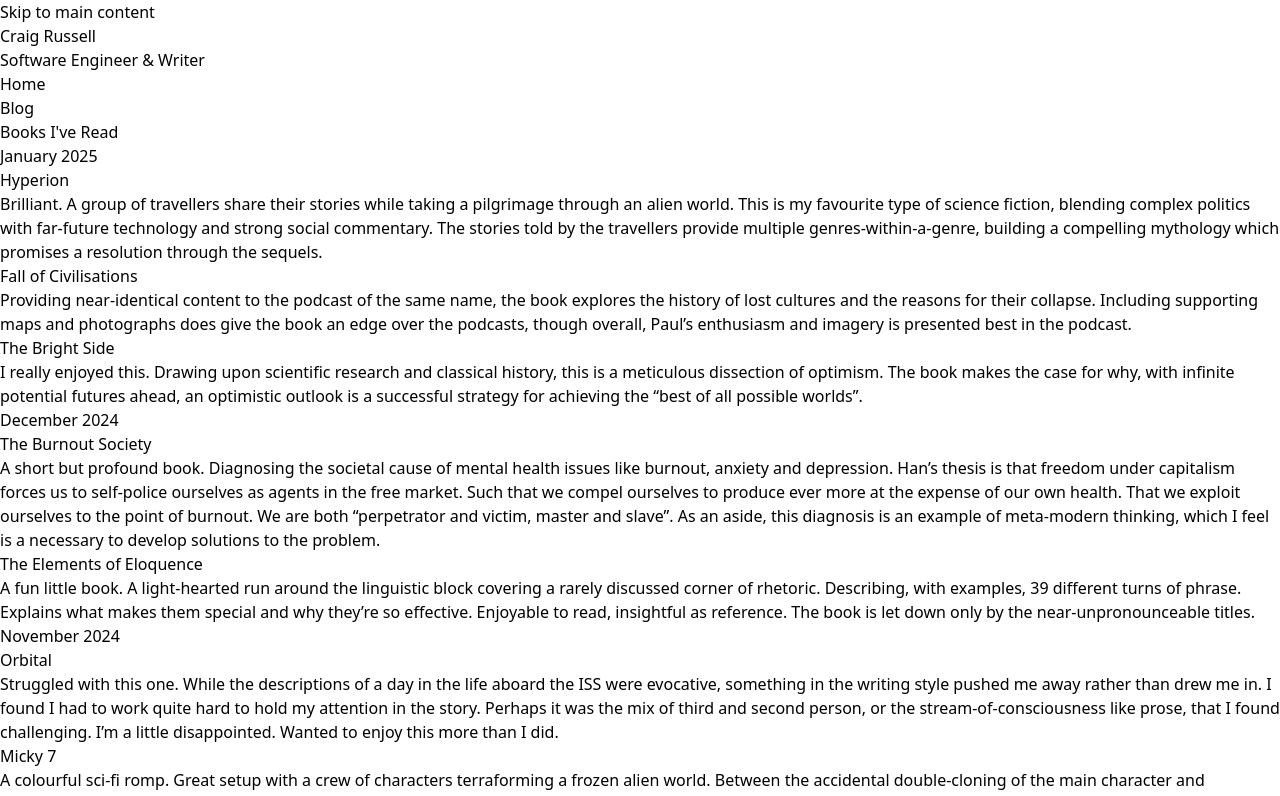
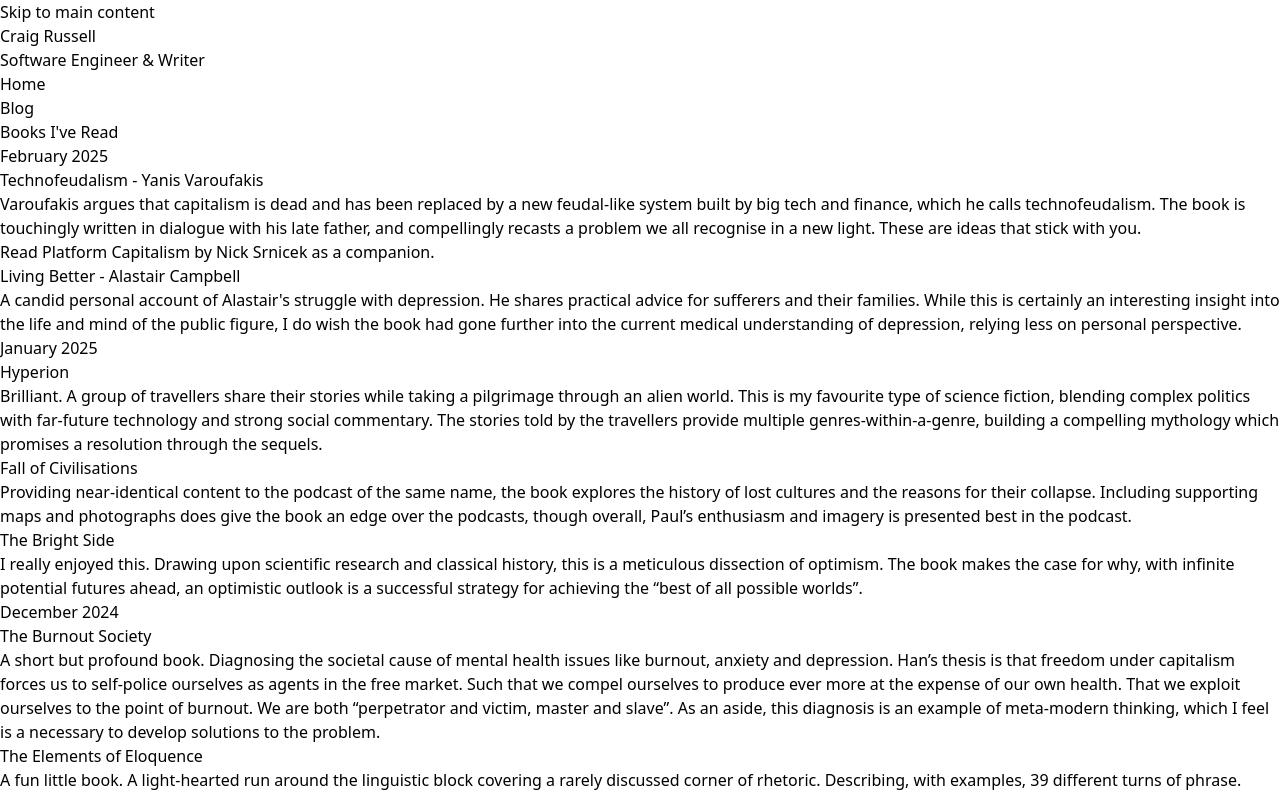
Before and after one commit to craig552uk/craig552uk.github.com, an Eleventy site: page content/books-read/index.md in a window 1280 px wide. Shown: the top 796 px of the page. Built offline with nearby package versions, Linux system fonts and the light colour scheme; Eleventy itself is replaced by a stand-in of ours; files that its build step writes are made by us from their sources; what zod-validation-error would draw is missing.

Commit message:
Updates reading list

```diff
--- a/content/books-read/index.md
+++ b/content/books-read/index.md
@@ -3,6 +3,18 @@ layout: layouts/page.njk
 title: Books I've Read
 description: Books I've read, with a little review
 ---
+
+## February 2025
+
+# Technofeudalism - Yanis Varoufakis
+
+Varoufakis argues that capitalism is dead and has been replaced by a new feudal-like system built by big tech and finance, which he calls technofeudalism. The book is touchingly written in dialogue with his late father, and compellingly recasts a problem we all recognise in a new light. These are ideas that stick with you.
+
+Read Platform Capitalism by Nick Srnicek as a companion.
+
+# Living Better - Alastair Campbell
+
+A candid personal account of Alastair's struggle with depression. He shares practical advice for sufferers and their families. While this is certainly an interesting insight into the life and mind of the public figure, I do wish the book had gone further into the current medical understanding of depression, relying less on personal perspective.
 
 ## January 2025
 
```
